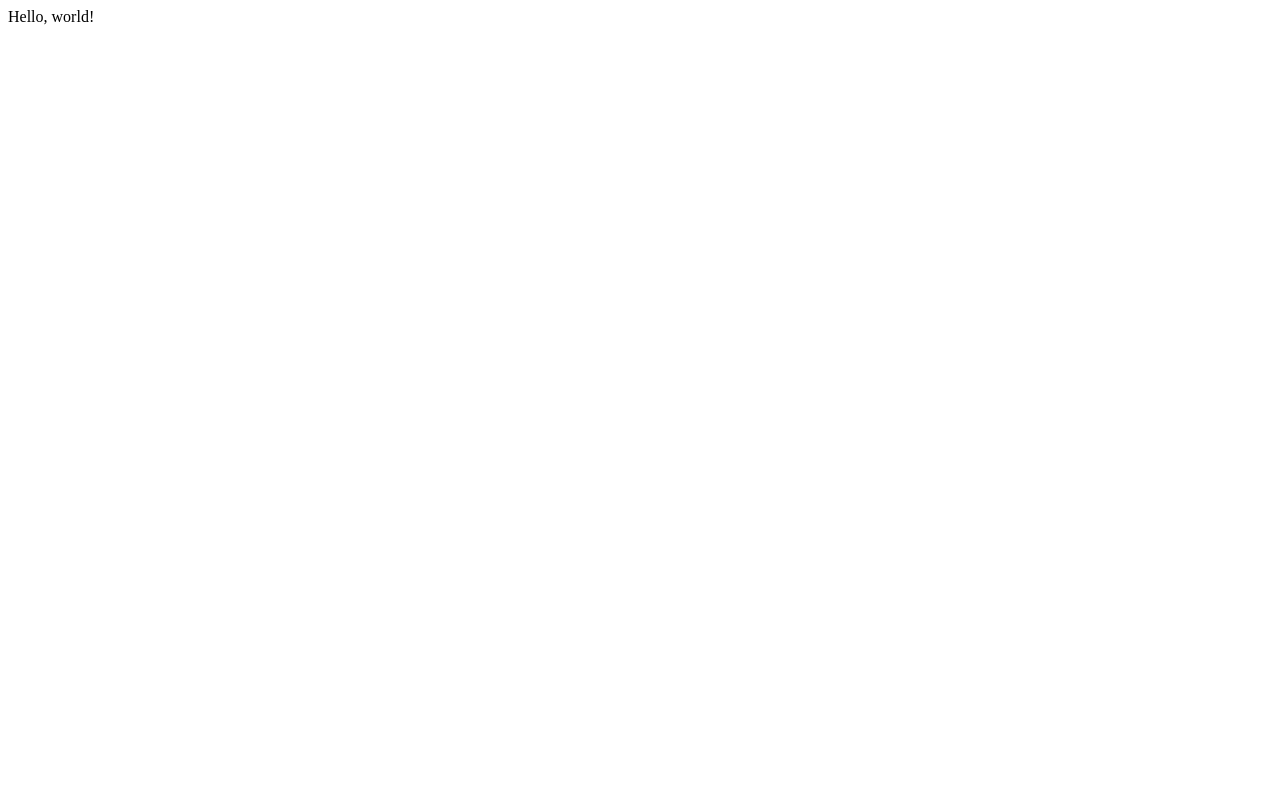
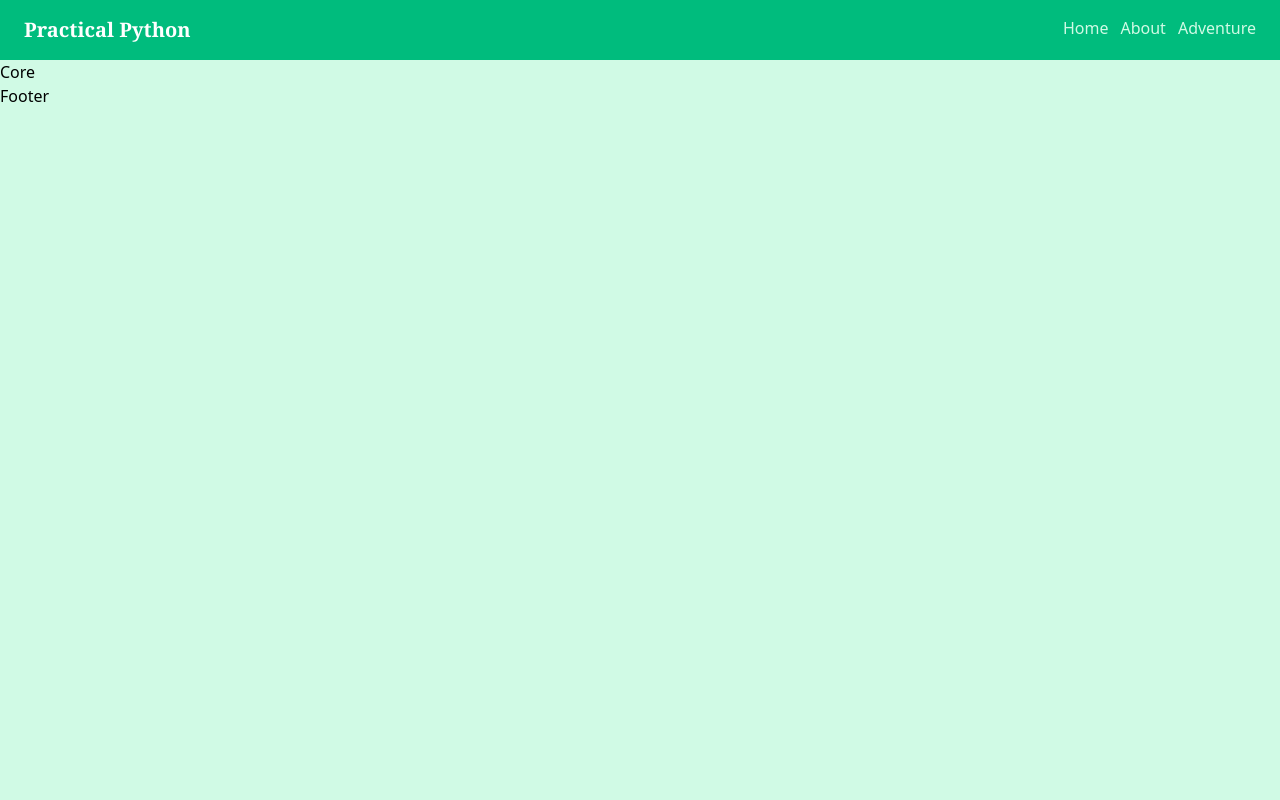
Before and after one commit to AkshajSinghal/practical-python-org, a Flask app: page / in a window 1280 px wide. Before the commit the page is almost empty. Run offline with Flask 3, Linux system fonts and the light colour scheme.

Commit message:
make a header in index.html

```diff
--- a/templates/index.html
+++ b/templates/index.html
@@ -1,9 +1,23 @@
 <!doctype html>
 <html lang="en">
     <head>
-        <title>Hello, World!</title>
+        <title>Practical Python</title>
+        <script src="https://cdn.jsdelivr.net/npm/@tailwindcss/browser@4"></script>
     </head>
     <body>
-        Hello, world!
+        <div class="bg-emerald-100 min-h-screen">
+            <div class="bg-emerald-500 px-6 py-4 flex justify-between">
+                <h1 class="font-serif font-bold text-white text-xl"><a href="#">Practical Python</a></h1>
+                <nav class="text-emerald-100 flex gap-3">
+                    <a href="#">Home</a>
+                    <a href="#">About</a>
+                    <a href="https://adventure.practicalpython.org/">Adventure</a>
+                </nav>
+            </div>
+
+            <div>Core</div>
+            <div>Footer</div>
+        </div>
+
     </body>
 </html>
```
